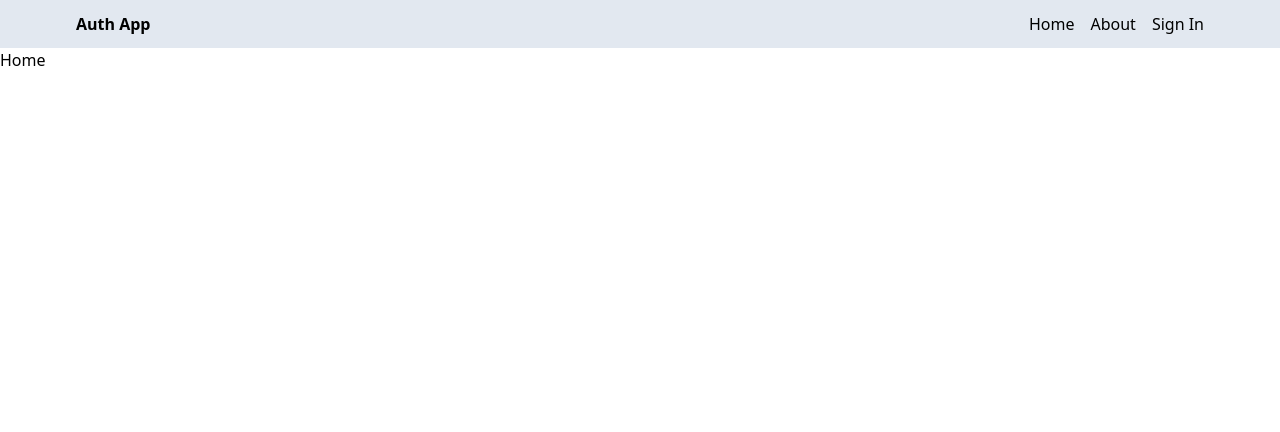
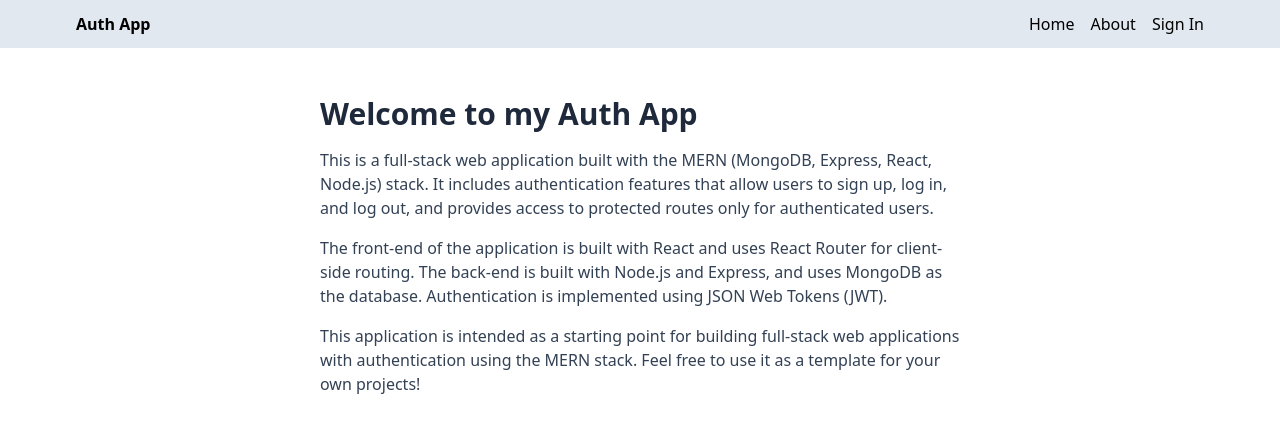
Before and after one commit to Ankit1152/MERN-Auth, a React (Vite) app in the folder client/: page / in a window 1280 px wide. Shown: the top 432 px of the page. Built offline with nearby package versions, Linux system fonts and the light colour scheme; no server answers.

Commit message:
Complete home and about pages

```diff
--- a/client/src/pages/About.jsx
+++ b/client/src/pages/About.jsx
@@ -1,5 +1,25 @@
 import React from "react";
 
 export default function About() {
-  return <div>About</div>;
+  return (
+    <div className="px-4 py-12 max-w-2xl mx-auto">
+      <h1 className="text-3xl font-bold  mb-4 text-slate-800">About</h1>
+      <p className="mb-4 text-slate-700">
+        This is a MERN (MongoDB, Express, React, Node.js) stack application with
+        authentication. It allows users to sign up, log in, and log out, and
+        provides access to protected routes only for authenticated users.
+      </p>
+      <p className="mb-4 text-slate-700">
+        The front-end of the application is built with React and uses React
+        Router for client-side routing. The back-end is built with Node.js and
+        Express, and uses MongoDB as the database. Authentication is implemented
+        using JSON Web Tokens (JWT).
+      </p>
+      <p className="mb-4 text-slate-700">
+        This application is intended as a starting point for building full-stack
+        web applications with authentication using the MERN stack. Feel free to
+        use it as a template for your own projects!
+      </p>
+    </div>
+  );
 }
--- a/client/src/pages/Home.jsx
+++ b/client/src/pages/Home.jsx
@@ -1,5 +1,28 @@
 import React from "react";
 
 export default function Home() {
-  return <div>Home</div>;
+  return (
+    <div className="px-4 py-12 max-w-2xl mx-auto">
+      <h1 className="text-3xl font-bold  mb-4 text-slate-800">
+        Welcome to my Auth App
+      </h1>
+      <p className="mb-4 text-slate-700">
+        This is a full-stack web application built with the MERN (MongoDB,
+        Express, React, Node.js) stack. It includes authentication features that
+        allow users to sign up, log in, and log out, and provides access to
+        protected routes only for authenticated users.
+      </p>
+      <p className="mb-4 text-slate-700">
+        The front-end of the application is built with React and uses React
+        Router for client-side routing. The back-end is built with Node.js and
+        Express, and uses MongoDB as the database. Authentication is implemented
+        using JSON Web Tokens (JWT).
+      </p>
+      <p className="mb-4 text-slate-700">
+        This application is intended as a starting point for building full-stack
+        web applications with authentication using the MERN stack. Feel free to
+        use it as a template for your own projects!
+      </p>
+    </div>
+  );
 }
```
